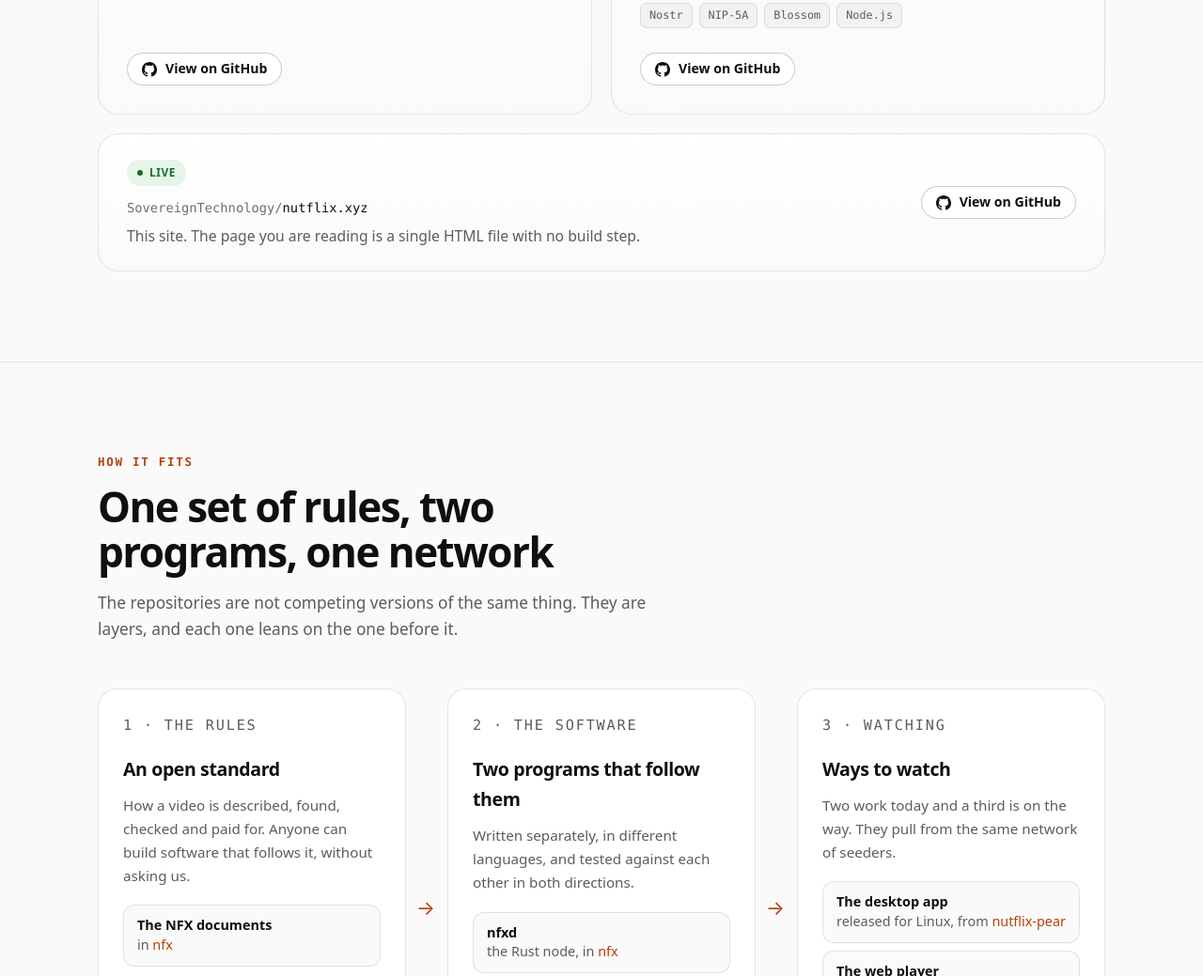
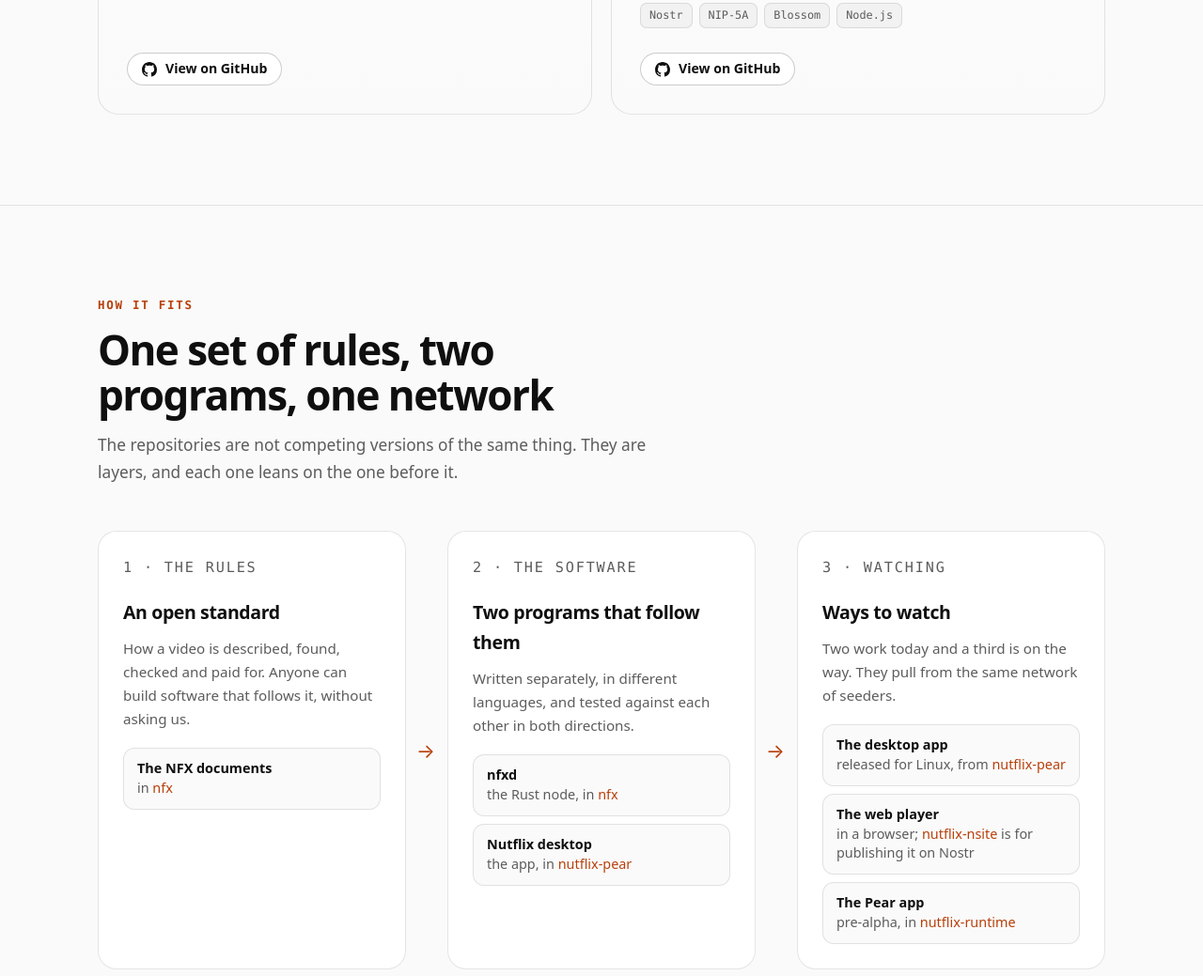
Before and after one commit to SovereignTechnology/nutflix.xyz, a plain HTML site: page public/index.html in a window 1280 px wide. Shown: the part 2767-3806 px from the top of the page at 94% size. Drawn offline with Linux system fonts and the light colour scheme.

Commit message:
fix: drop the nutflix.xyz repo from the page
Remove its card, its footer link and the README row that listed it, along
with the full-width card styles that only it used. The page now lists the
four Nutflix repositories as a 2x2 grid. Keep "AGPL-3.0" in the footer from
breaking across two lines.

```diff
--- a/public/index.html
+++ b/public/index.html
@@ -224,11 +224,6 @@ h3{margin:0;font-weight:700;letter-spacing:-.02em}
 .inside code{color:var(--text)}
 .actions{display:flex;flex-wrap:wrap;align-items:center;gap:10px 20px;margin-top:auto;padding-top:26px}
 .actions .more{font-size:.92rem;font-weight:550}
-.repo-site{grid-column:1/-1;flex-direction:row;align-items:center;gap:28px;padding:24px 30px}
-.repo-site .site-text{flex:1;min-width:0}
-.repo-site .slug{margin-top:12px}
-.repo-site p{margin:0}
-.repo-site .actions{margin:0;padding:0}
 
 /* how the pieces fit */
 .flow{display:grid;grid-template-columns:repeat(3,minmax(0,1fr));gap:44px;margin:0;padding:0;list-style:none}
@@ -282,6 +277,7 @@ footer{padding:48px 0 64px;color:var(--muted)}
 .foot-links a:hover{color:var(--accent-text)}
 .fine{margin:26px 0 0;font-size:.85rem;color:var(--faint);max-width:80ch}
 .fine a{color:var(--muted);text-decoration:underline;text-underline-offset:3px}
+.fine .nb{white-space:nowrap}
 
 @media (max-width:980px){
   .ideas{grid-template-columns:repeat(2,minmax(0,1fr))}
@@ -303,7 +299,6 @@ footer{padding:48px 0 64px;color:var(--muted)}
   .repo{padding:24px}
   .repo::before{left:24px;right:24px}
   .repo h3{font-size:1.32rem}
-  .repo-site{flex-direction:column;align-items:flex-start;gap:18px;padding:24px}
   .ideas{grid-template-columns:1fr}
   .spend{margin-top:44px;padding:18px}
   .cta .btn{flex:1 1 100%}
@@ -452,17 +447,6 @@ footer{padding:48px 0 64px;color:var(--muted)}
           </div>
         </article>
 
-        <article class="repo repo-site">
-          <div class="site-text">
-            <div><span class="pill">Live</span></div>
-            <a class="slug" href="https://github.com/SovereignTechnology/nutflix.xyz"><span>SovereignTechnology/</span>nutflix.xyz</a>
-            <p>This site. The page you are reading is a single HTML file with no build step.</p>
-          </div>
-          <div class="actions">
-            <a class="btn btn-ghost btn-sm" href="https://github.com/SovereignTechnology/nutflix.xyz"><svg width="16" height="16" aria-hidden="true"><use href="#gh"/></svg>View on GitHub</a>
-          </div>
-        </article>
-
       </div>
     </div>
   </section>
@@ -601,10 +585,9 @@ footer{padding:48px 0 64px;color:var(--muted)}
         <li><a href="https://github.com/SovereignTechnology/nutflix-pear">nutflix-pear</a></li>
         <li><a href="https://github.com/SovereignTechnology/nutflix-runtime">nutflix-runtime</a></li>
         <li><a href="https://github.com/SovereignTechnology/nutflix-nsite">nutflix-nsite</a></li>
-        <li><a href="https://github.com/SovereignTechnology/nutflix.xyz">nutflix.xyz</a></li>
       </ul>
     </div>
-    <p class="fine">Development happens in the open over Nostr; the GitHub repositories are mirrors. Code: AGPL-3.0 · Spec text: CC0 · © 2026 <a href="https://www.sovtech.pro/">Sovereign Technology</a>, El Salvador</p>
+    <p class="fine">Development happens in the open over Nostr; the GitHub repositories are mirrors. Code: <span class="nb">AGPL-3.0</span> · Spec text: CC0 · © 2026 <a href="https://www.sovtech.pro/">Sovereign Technology</a>, El Salvador</p>
   </div>
 </footer>
 
```
Also changed, not shown: 1 other file.
